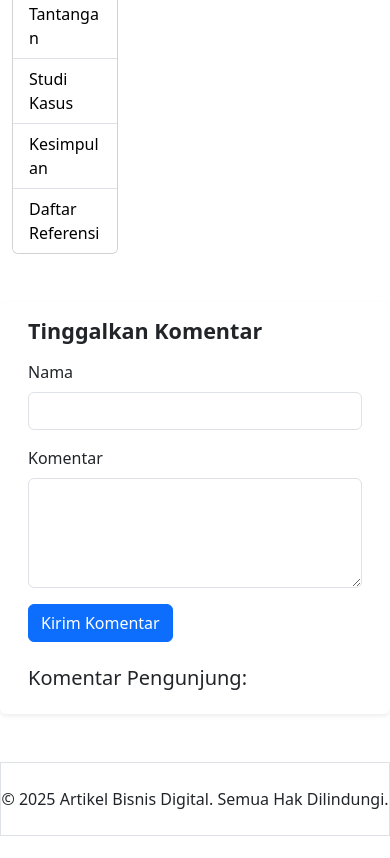
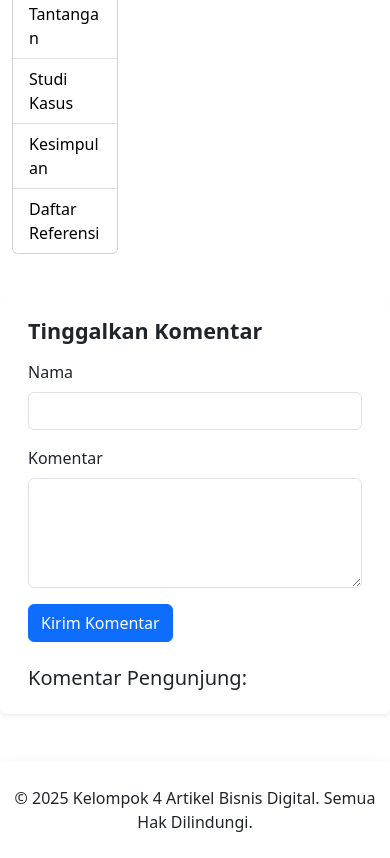
Before and after one commit to YueLearningCode/Blog_SIM, a plain HTML site: page index.html in a window 390 px wide. Shown: the part 3918-4776 px from the top of the page. Before the commit the page ends 4754 px from the top, so only its background shows below. Drawn offline with nearby package versions, Linux system fonts and the light colour scheme.

Commit message:
Modify footer and button in index.html
Updated footer content and added shadow effect.

```diff
--- a/index.html
+++ b/index.html
@@ -51,7 +51,6 @@
                     <li class="nav-item"><a class="nav-link" href="#" data-bs-toggle="modal"
                             data-bs-target="#tentangmodal">Tentang</a></li>
                 </ul>
-                <button id="toggleMode" class="btn btn-outline-secondary btn-sm toggle-btn">🌙</button>
             </div>
         </div>
     </nav>
@@ -277,8 +276,8 @@
 
 
     <!-- FOOTER -->
-    <footer class="py-4 text-center border mt-5">
-        <p class="mb-0">&copy; 2025 Artikel Bisnis Digital. Semua Hak Dilindungi.</p>
+    <footer class="py-4 text-center shadow mt-5">
+        <p class="mb-0">&copy; 2025 Kelompok 4 Artikel Bisnis Digital. Semua Hak Dilindungi.</p>
     </footer>
 
     <script src="https://cdn.jsdelivr.net/npm/bootstrap@5.3.3/dist/js/bootstrap.bundle.min.js"></script>
```
